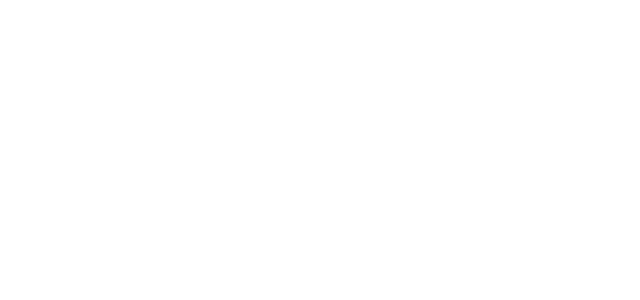
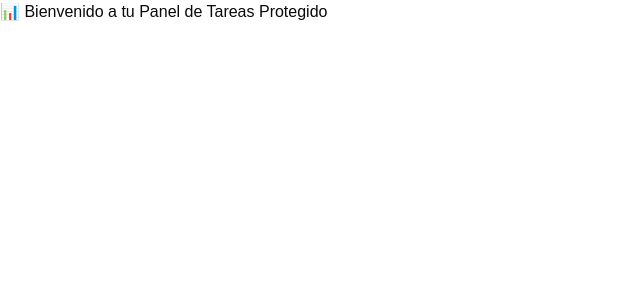
Before and after one commit to mvalenciar/task-manager-frontend, a React (Vite) app: page /dashboard in a window 1280 px wide. Before the commit this address had no page. Shown: the top 300 px of the page, without its empty margins (0-640 px from the left). Built offline with nearby package versions, Linux system fonts and the light colour scheme; sample sign-in values are in the browser's storage; the HTML template or start-up script is replaced by a standard one.

Commit message:
feat: implementar rutas anidadas y proteger el acceso al Dashboard usando ProtectedRoute

```diff
--- a/src/routes/AppRoutes.tsx
+++ b/src/routes/AppRoutes.tsx
@@ -1,12 +1,21 @@
 import { Route, Routes } from "react-router-dom";
+
+import Dashboard from "@/views/Dashboard";
 import Login from "@/views/Login";
 import Register from "@/views/Register";
+import ProtectedRoute from "./ProtectedRoute";
 
 export const AppRoutes = () => {
 	return (
 		<Routes>
+			{/* 🔓 RUTAS PÚBLICAS */}
 			<Route path="/login" element={<Login />} />
 			<Route path="/register" element={<Register />} />
+
+			{/* 🔒 RUTAS PROTEGIDAS */}
+			<Route element={<ProtectedRoute />}>
+				<Route path="/dashboard" element={<Dashboard />} />
+			</Route>
 		</Routes>
 	);
 };
--- /dev/null
+++ b/src/views/Dashboard.tsx
@@ -0,0 +1,9 @@
+const Dashboard = () => {
+	return (
+		<div>
+			<h1>📊 Bienvenido a tu Panel de Tareas Protegido</h1>
+		</div>
+	);
+};
+
+export default Dashboard;
```
